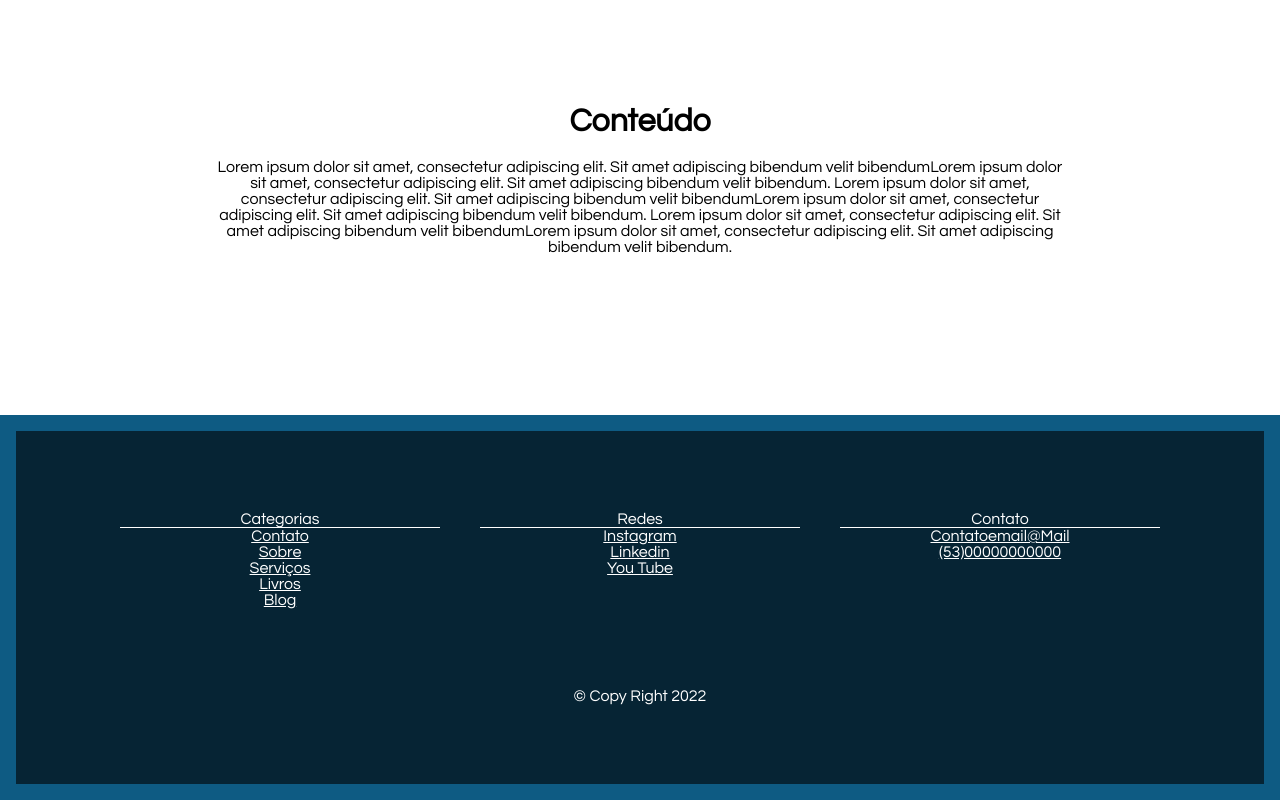
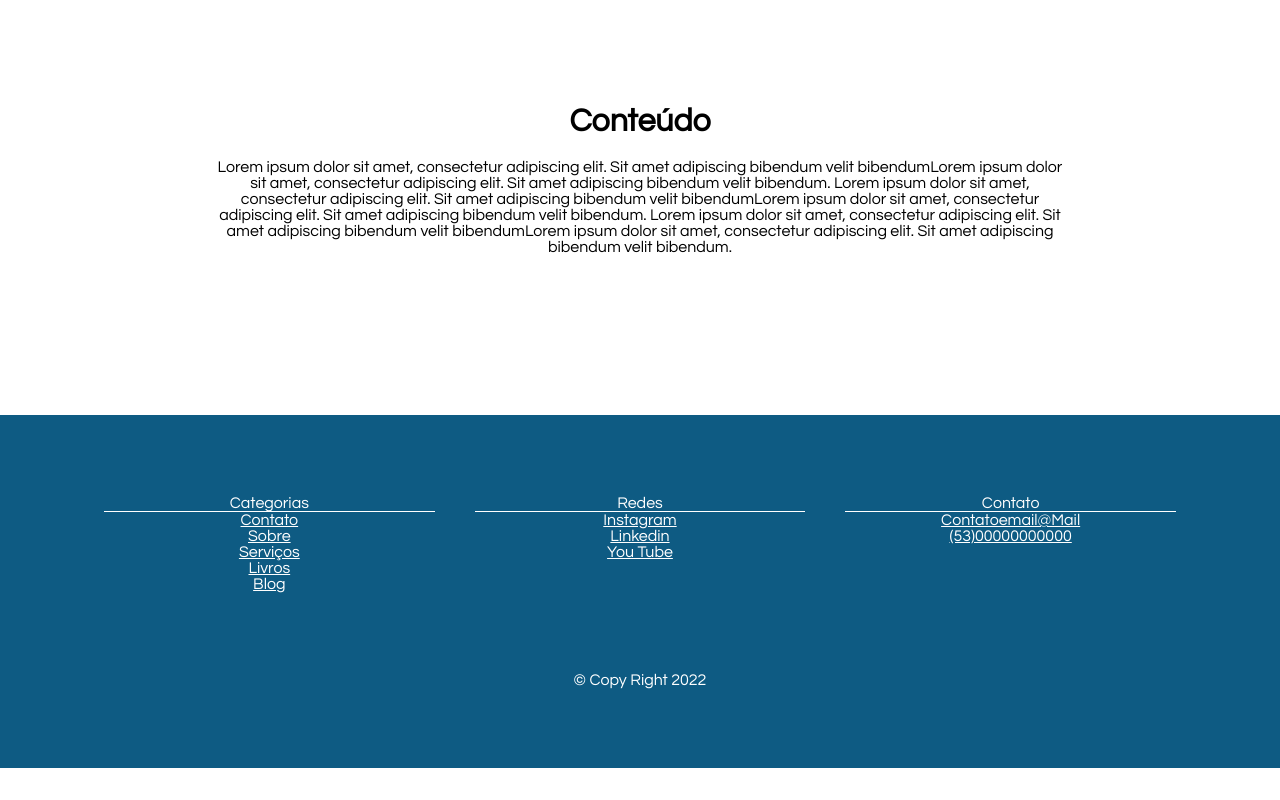
Before and after one commit to m4goth/nathan-personal-website, a React (Create React App) app: page / in a window 1280 px wide. Shown: the part 3093-3893 px from the top of the page. After the commit the page ends 3861 px from the top, so only its background shows below. Built offline with nearby package versions, Linux system fonts and the light colour scheme.

Commit message:
ajustado a cor de fundo do footer

```diff
--- a/src/components/Footer.js
+++ b/src/components/Footer.js
@@ -18,7 +18,7 @@ export function Footer() {
 
   return (
     <footer className="footer-main">
-      <Box px={{ xs: 3, sm: 10}} py={{ xs: 5, sm: 10}} bgcolor="text.secondary" color="#fff">
+      <Box px={{ xs: 3, sm: 10}} py={{ xs: 5, sm: 10}} color="#fff">
         <Container maxWidth="lg" className="footer-conteudo">
           <Grid container spacing={5}>
             <Grid item xs={12} sm={4}>
--- a/src/css/Footer.css
+++ b/src/css/Footer.css
@@ -2,7 +2,7 @@
 .footer-main {
     color: #FFFFFF;
     background-color: #0E5B83;
-    padding: 1rem;
+    /* padding: 1rem; */
 
 }
 
```
